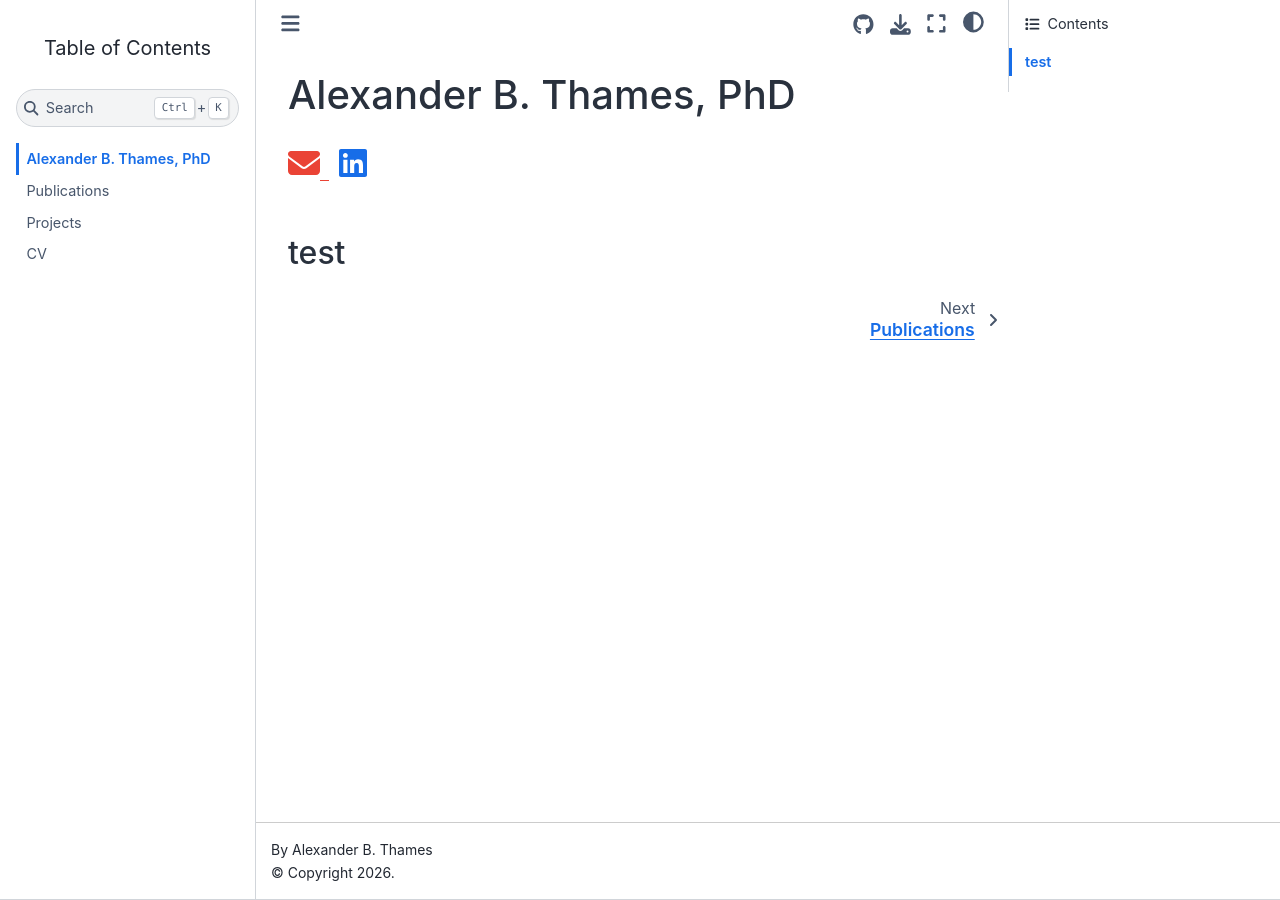
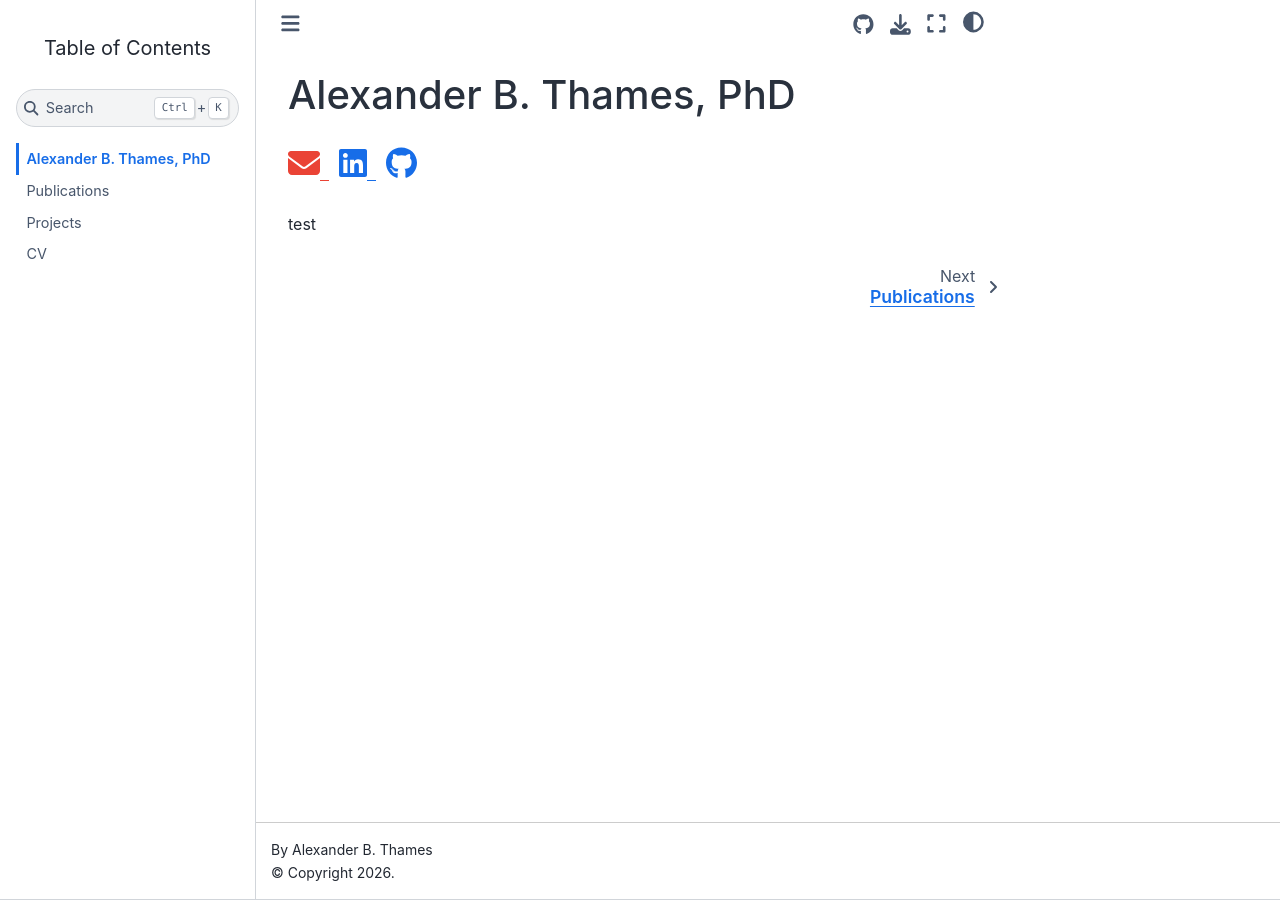
Before and after one commit to xthames/xthames.github.io, a Jupyter Book: the page built from website/index.md, in a window 1280 px wide. Built offline with Jupyter Book 1.0.4 settings and Sphinx 7.4.7 and the Sphinx Book theme 1.1.4, drawn with Linux system fonts in a browser that asks for light colours; a style sheet for code colours, icons or effects is not loaded.

Commit message:
final icon added

```diff
--- a/website/index.md
+++ b/website/index.md
@@ -9,12 +9,18 @@
   <a href="https://www.linkedin.com/in/alexander-b-thames/" target="_blank" style="margin-right: 10px;">
     <i class="fa-brands fa-linkedin"></i>
   </a>
+  <a href="https://github.com/xthames" target="_blank" style="margin-right: 10px;">
+    <i class="fa-brands fa-github"></i>
+  </a>
   <a href="https://scholar.google.com/citations?user=kkgRMgsAAAAJ" target="_blank" style="margin-right: 10px; color: #4285F4;">
     <i class="ai ai-google-scholar"></i>
   </a>
   <a href="https://orcid.org/0000-0003-4044-2471" target="_blank" style="margin-right: 10px; color: #a7cf36;">
     <i class="ai ai-orcid"></i>
   </a>
+  <a href="https://zenodo.org/search?q=metadata.creators.person_or_org.name%3A%22Thames%2C%20Alexander%22&l=list&p=1&s=10&sort=bestmatch" target="_blank" style="margin-right: 10px; color: #1d96e3">
+    <i class="ai ai-zenodo"></i>
+  </a>
 </div>
 
-##### test
+test
```
